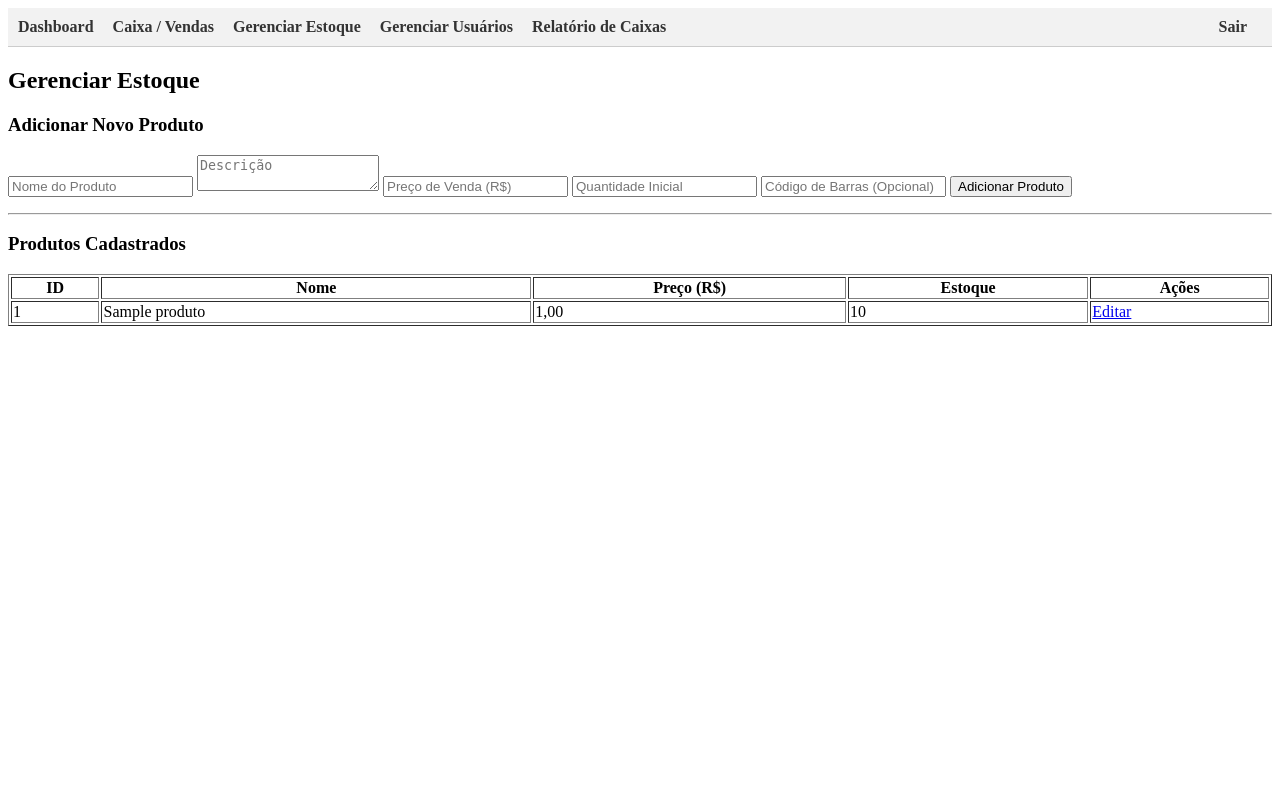
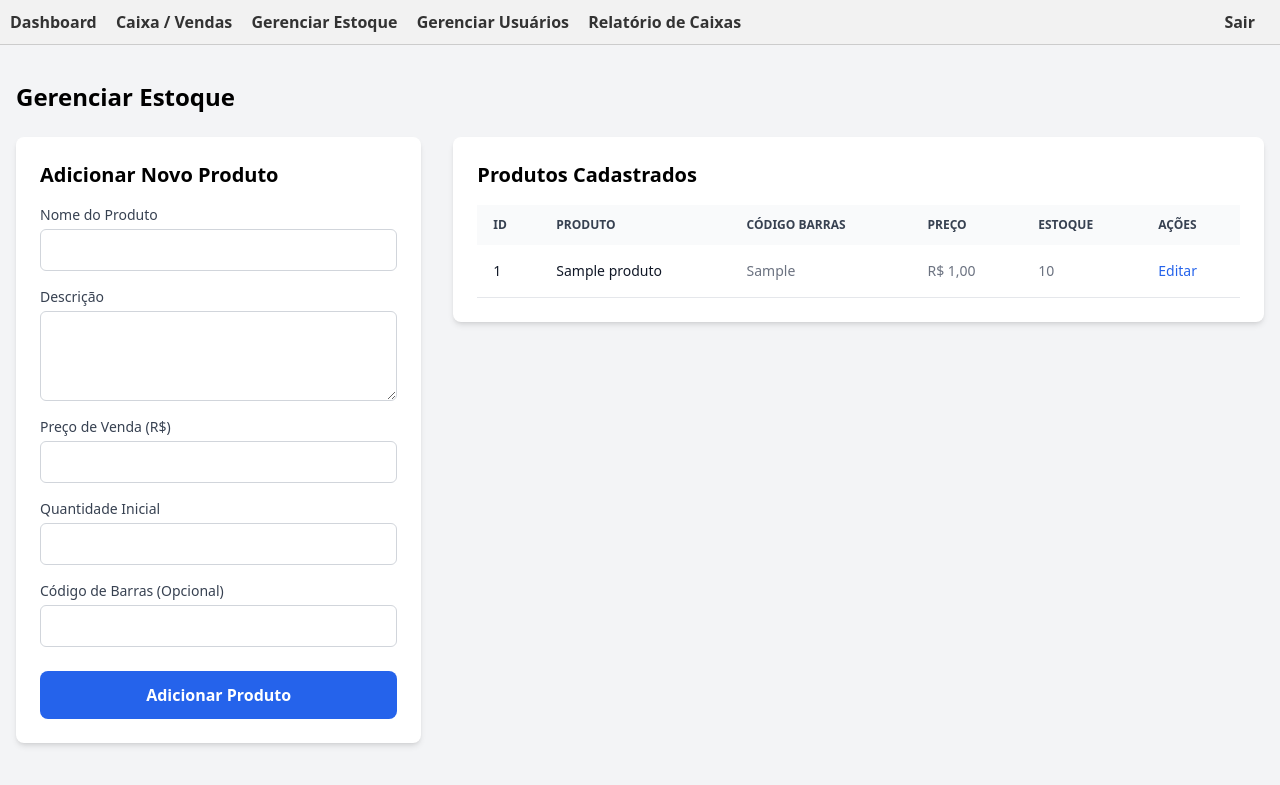
Before and after one commit to Dev-RichardZamoner/sistema-de-bar, a PHP site: page /sistema-estoque-vendas/modulos/estoque/gerenciar_estoque.php in a window 1280 px wide. Shown: the top 785 px of the page. Run offline with PHP 8.4, Linux system fonts and the light colour scheme; a user stored in the database is signed in; tables that the repository leaves empty hold one stand-in row (values such as "Sample post"); some libraries are stand-ins or nearby versions.

Commit message:
Primeiro funcional vendas 100%

```diff
--- a/modulos/estoque/gerenciar_estoque.php
+++ b/modulos/estoque/gerenciar_estoque.php
@@ -1,81 +1,150 @@
 <?php
-// Inclui os arquivos necessários
+// modulos/estoque/gerenciar_estoque.php (VERSÃO COMPLETA E ATUALIZADA)
+
 require_once '../../config/db.php';
 require_once '../../includes/verificar_login.php';
-include_once '../../includes/header.php';
 
-// Lógica para processar o formulário de adição/edição de produtos (quando enviado)
-if ($_SERVER['REQUEST_METHOD'] === 'POST' && isset($_POST['nome'])) {
-    $nome = $_POST['nome'];
-    $descricao = $_POST['descricao'];
+$mensagem = '';
+$erro = '';
+
+// Lógica para processar o formulário de adição de produtos
+if ($_SERVER['REQUEST_METHOD'] === 'POST' && isset($_POST['acao']) && $_POST['acao'] === 'adicionar') {
+    $nome = trim($_POST['nome']);
+    $descricao = trim($_POST['descricao']);
     $preco_venda = $_POST['preco_venda'];
     $quantidade_estoque = $_POST['quantidade_estoque'];
-    $codigo_barras = $_POST['codigo_barras'];
 
-    // Prepara e executa a inserção no banco
-    $stmt = $pdo->prepare("INSERT INTO produtos (nome, descricao, preco_venda, quantidade_estoque, codigo_barras) VALUES (?, ?, ?, ?, ?)");
+    // **AQUI ESTÁ A CORREÇÃO PRINCIPAL DO BUG**
+    // Se o código de barras não estiver vazio, use o valor. Senão, use NULL.
+    $codigo_barras = !empty(trim($_POST['codigo_barras'])) ? trim($_POST['codigo_barras']) : null;
+
+    if (empty($nome) || empty($preco_venda) || !isset($quantidade_estoque)) {
+        $erro = "Os campos Nome, Preço e Quantidade são obrigatórios.";
+    } else {
+        try {
+            // **TRATAMENTO DE ERRO ADICIONADO**
+            $stmt = $pdo->prepare(
+                "INSERT INTO produtos (nome, descricao, preco_venda, quantidade_estoque, codigo_barras)
+                 VALUES (?, ?, ?, ?, ?)"
+            );
             $stmt->execute([$nome, $descricao, $preco_venda, $quantidade_estoque, $codigo_barras]);
+            $mensagem = "Produto adicionado com sucesso!";
 
-    // Redireciona para a mesma página para evitar reenvio do formulário
-    header("Location: gerenciar_estoque.php");
-    exit();
+        } catch (PDOException $e) {
+            // Código '23000' geralmente indica violação de chave única (UNIQUE)
+            if ($e->getCode() == 23000) {
+                $erro = "Erro: O código de barras informado já está cadastrado.";
+            } else {
+                $erro = "Erro ao adicionar o produto: " . $e->getMessage();
+            }
+        }
+    }
 }
 
 // Lógica para buscar todos os produtos para listar na tabela
 $stmt = $pdo->query("SELECT * FROM produtos ORDER BY nome ASC");
 $produtos = $stmt->fetchAll(PDO::FETCH_ASSOC);
 ?>
-
 <!DOCTYPE html>
 <html lang="pt-BR">
 <head>
     <meta charset="UTF-8">
+    <meta name="viewport" content="width=device-width, initial-scale=1.0">
     <title>Gerenciar Estoque</title>
+    <script src="https://cdn.tailwindcss.com"></script>
 </head>
-<body>
-    <?php include_once '../../includes/header.php'; // Um cabeçalho comum com menu, se houver ?>
+<body class="bg-gray-100">
 
-    <div class="container">
-        <h2>Gerenciar Estoque</h2>
+    <?php include_once '../../includes/header.php'; ?>
 
-        <h3>Adicionar Novo Produto</h3>
-        <form action="gerenciar_estoque.php" method="POST">
-            <input type="text" name="nome" placeholder="Nome do Produto" required>
-            <textarea name="descricao" placeholder="Descrição"></textarea>
-            <input type="number" step="0.01" name="preco_venda" placeholder="Preço de Venda (R$)" required>
-            <input type="number" name="quantidade_estoque" placeholder="Quantidade Inicial" required>
-            <input type="text" name="codigo_barras" placeholder="Código de Barras (Opcional)">
-            <button type="submit">Adicionar Produto</button>
+    <main class="container p-4 mx-auto">
+        <h2 class="text-2xl font-bold mb-6">Gerenciar Estoque</h2>
+
+        <?php if ($mensagem): ?>
+            <div class="bg-green-100 border border-green-400 text-green-700 px-4 py-3 rounded relative mb-4" role="alert">
+                <span class="block sm:inline"><?= htmlspecialchars($mensagem) ?></span>
+            </div>
+        <?php endif; ?>
+        <?php if ($erro): ?>
+            <div class="bg-red-100 border border-red-400 text-red-700 px-4 py-3 rounded relative mb-4" role="alert">
+                <span class="block sm:inline"><?= htmlspecialchars($erro) ?></span>
+            </div>
+        <?php endif; ?>
+
+        <div class="flex flex-col lg:flex-row gap-8">
+            <div class="w-full lg:w-1/3">
+                <div class="bg-white p-6 rounded-lg shadow-md">
+                    <h3 class="text-xl font-bold mb-4">Adicionar Novo Produto</h3>
+                    <form action="gerenciar_estoque.php" method="POST" class="space-y-4">
+                        <input type="hidden" name="acao" value="adicionar">
+                        <div>
+                            <label for="nome" class="block text-sm font-medium text-gray-700">Nome do Produto</label>
+                            <input type="text" id="nome" name="nome" required class="mt-1 block w-full p-2 border border-gray-300 rounded-md">
+                        </div>
+                        <div>
+                            <label for="descricao" class="block text-sm font-medium text-gray-700">Descrição</label>
+                            <textarea id="descricao" name="descricao" rows="3" class="mt-1 block w-full p-2 border border-gray-300 rounded-md"></textarea>
+                        </div>
+                        <div>
+                            <label for="preco_venda" class="block text-sm font-medium text-gray-700">Preço de Venda (R$)</label>
+                            <input type="number" id="preco_venda" step="0.01" name="preco_venda" required class="mt-1 block w-full p-2 border border-gray-300 rounded-md">
+                        </div>
+                        <div>
+                            <label for="quantidade_estoque" class="block text-sm font-medium text-gray-700">Quantidade Inicial</label>
+                            <input type="number" id="quantidade_estoque" name="quantidade_estoque" required class="mt-1 block w-full p-2 border border-gray-300 rounded-md">
+                        </div>
+                        <div>
+                            <label for="codigo_barras" class="block text-sm font-medium text-gray-700">Código de Barras (Opcional)</label>
+                            <input type="text" id="codigo_barras" name="codigo_barras" class="mt-1 block w-full p-2 border border-gray-300 rounded-md">
+                        </div>
+                        <div>
+                            <button type="submit" class="w-full mt-2 p-3 bg-blue-600 text-white font-bold rounded-lg hover:bg-blue-700">
+                                Adicionar Produto
+                            </button>
+                        </div>
                     </form>
+                </div>
+            </div>
 
-        <hr>
-
-        <h3>Produtos Cadastrados</h3>
-        <table border="1" width="100%">
-            <thead>
+            <div class="w-full lg:w-2/3">
+                <div class="bg-white p-6 rounded-lg shadow-md">
+                    <h3 class="text-xl font-bold mb-4">Produtos Cadastrados</h3>
+                    <div class="overflow-x-auto">
+                        <table class="w-full text-sm text-left text-gray-500">
+                            <thead class="text-xs text-gray-700 uppercase bg-gray-50">
                                 <tr>
-                    <th>ID</th>
-                    <th>Nome</th>
-                    <th>Preço (R$)</th>
-                    <th>Estoque</th>
-                    <th>Ações</th>
+                                    <th scope="col" class="px-4 py-3">ID</th>
+                                    <th scope="col" class="px-4 py-3">Produto</th>
+                                    <th scope="col" class="px-4 py-3">Código Barras</th>
+                                    <th scope="col" class="px-4 py-3">Preço</th>
+                                    <th scope="col" class="px-4 py-3">Estoque</th>
+                                    <th scope="col" class="px-4 py-3">Ações</th>
                                 </tr>
                             </thead>
                             <tbody>
+                                <?php if (empty($produtos)): ?>
+                                    <tr class="bg-white border-b"><td colspan="6" class="px-4 py-4 text-center text-gray-500">Nenhum produto cadastrado.</td></tr>
+                                <?php else: ?>
                                     <?php foreach ($produtos as $produto): ?>
-                <tr>
-                    <td><?= htmlspecialchars($produto['id']) ?></td>
-                    <td><?= htmlspecialchars($produto['nome']) ?></td>
-                    <td><?= number_format($produto['preco_venda'], 2, ',', '.') ?></td>
-                    <td><?= htmlspecialchars($produto['quantidade_estoque']) ?></td>
-                    <td>
-                        <a href="editar_produto.php?id=<?= $produto['id'] ?>">Editar</a>
+                                        <tr class="bg-white border-b hover:bg-gray-50">
+                                            <td class="px-4 py-4 font-medium text-gray-900"><?= htmlspecialchars($produto['id']) ?></td>
+                                            <td class="px-4 py-4 font-medium text-gray-900"><?= htmlspecialchars($produto['nome']) ?></td>
+                                            <td class="px-4 py-4"><?= htmlspecialchars($produto['codigo_barras'] ?: 'N/A') ?></td>
+                                            <td class="px-4 py-4">R$ <?= number_format($produto['preco_venda'], 2, ',', '.') ?></td>
+                                            <td class="px-4 py-4"><?= htmlspecialchars($produto['quantidade_estoque']) ?></td>
+                                            <td class="px-4 py-4">
+                                                <a href="editar_produto.php?id=<?= $produto['id'] ?>" class="font-medium text-blue-600 hover:underline">Editar</a>
                                             </td>
                                         </tr>
                                     <?php endforeach; ?>
+                                <?php endif; ?>
                             </tbody>
                         </table>
                     </div>
+                </div>
+            </div>
+        </div>
+    </main>
 
 </body>
 </html>
```
Lines whose indentation alone changed are shown as unchanged.
